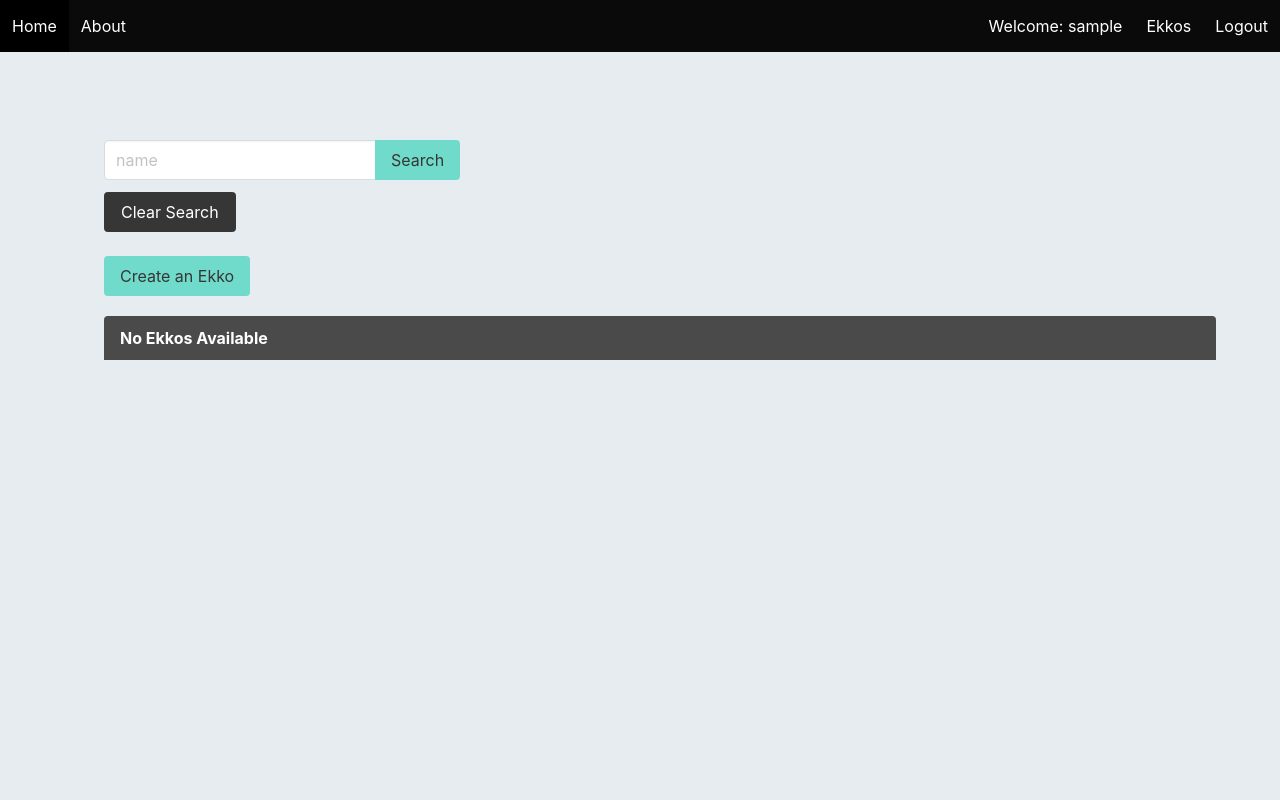
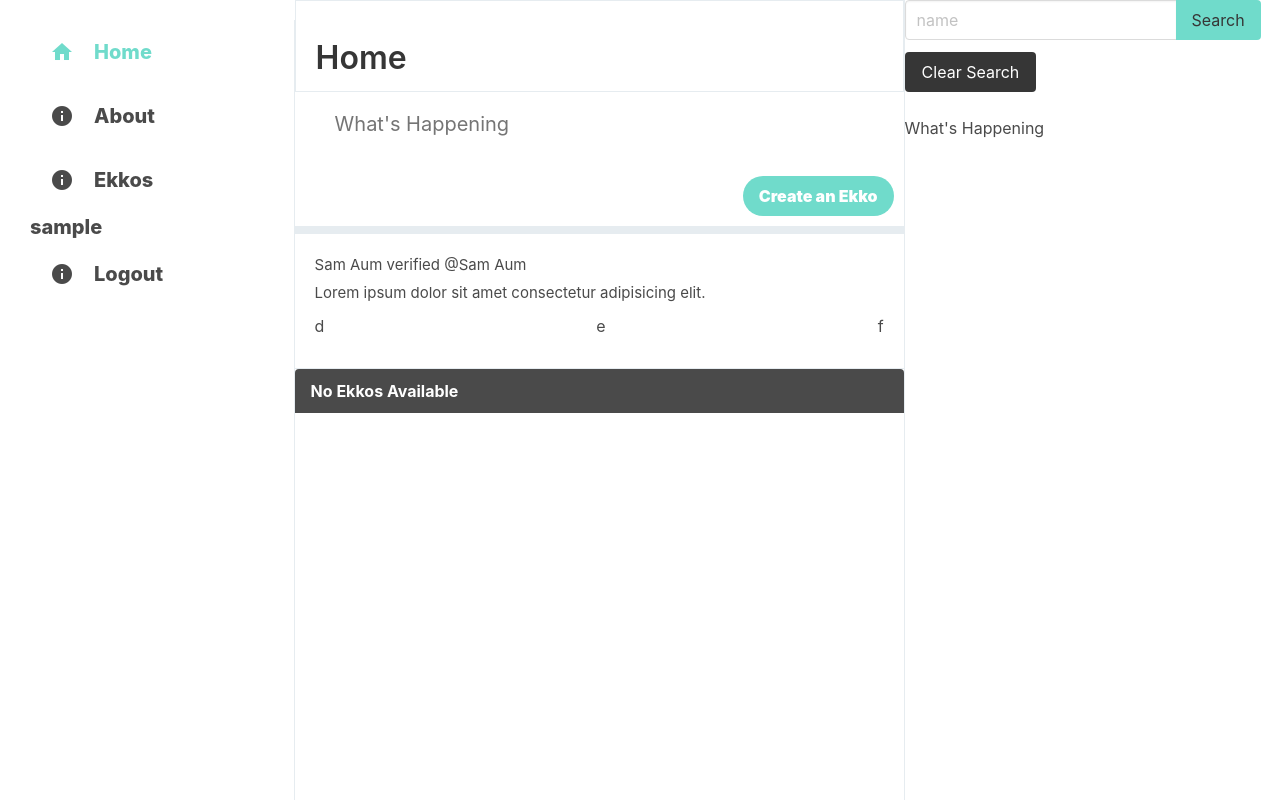
Before and after one commit to sam-aum/Echo, a Django app: page / in a window 1280 px wide. Run offline with Django 4.2, Linux system fonts and the light colour scheme; the visitor is signed in with stand-in values (Sample User, id 1); data that the repository does not hold is empty.

Commit message:
home page edit

```diff
--- a/main_app/static/styles/main.css
+++ b/main_app/static/styles/main.css
@@ -1,22 +1,17 @@
+*{
+  margin: 0;
+  padding: 0;
+  box-sizing: border-box;
+}
+
 body {
-    background-color: #e6ecf0;
-    color: #ffffff;
-    min-height: 100vh;
-  }
-
-  h1,
-  h2,
-  h3 {
-    color: rgba(112,219,203,255);
-  }
+    --ekko-background: #e6ecf0;
+    --ekko-color: rgba(112,219,203,255);
+}
 
   .container {
     padding: 40px;
     padding-right: 0;
-  }
-
-  .title {
-    color: #ffffff;
   }
 
   .gallery {
@@ -35,28 +30,14 @@ body {
     z-index: 10;
   }
 
-  img {
-    width: 100%;
-    height: 1000px;
-    object-fit: cover;
-    object-position: top;
-  }
 
-.create-button{
-    background-color: rgba(112,219,203,255);
-    border: rgba(112,219,203,255);
-    margin-bottom: 20px;
-}
 
-.search-button{
-    background-color: rgba(112,219,203,255);
-    border: rgba(112,219,203,255);
-}
+
 
 
 /* user */
 .card-header {
-  padding: 10px;
+  padding: 10px 20px;
 }
 .card-user{
   font-size: 20px;
@@ -75,7 +56,6 @@ body {
 /* source */
 .card-source-box{
     padding: 10px;
-    justify-content: space-between;
 }
 .card-source{
     font-size: 20px;
@@ -84,6 +64,165 @@ body {
 }
 
 .class-buttons{
+  display: flex;
   justify-content: space-between;
   padding: 15px 35px;
 }
+
+
+/* sidebar */
+.sidebarOption{
+  display: flex;
+  align-items: center;
+  cursor: pointer;
+}
+
+.sidebarOption .material-icons{
+  padding: 20px;
+}
+
+.sidebarOption h2{
+  font-weight: 800;
+  font-size: 20px;
+  margin-right: 20px;
+}
+
+.sidebarOption:hover{
+  background-color: var(--ekko-background);
+  border-radius: 30px;
+  color: var(--ekko-color);
+  transition: color 100ms ease-out;
+}
+
+.sidebarOption.active{
+  color: var(--ekko-color);
+}
+
+body{
+  display: flex;
+  height: 100vh;
+  max-width: 1300px;
+  margin-right: auto;
+  margin-left: auto;
+  padding: 0 10px;
+}
+
+.sidebar {
+  border-right: 1px solid var(--ekko-background);
+  flex: 0.2;
+  min-width: 250px;
+  margin-top: 20px;
+  padding-left: 20px;
+  padding-right: 20px;
+}
+
+a { color: inherit; }
+
+/* .user-info{
+
+} */
+
+
+/* Feed */
+.feed{
+  flex: 0.5;
+  border-right: 1px solid var(--ekko-background);
+  min-width: fit-content;
+  overflow-y: scroll;
+}
+
+.feed_header{
+  position: sticky;
+  top: 0;
+  background-color: white;
+  z-index: 100;
+  border: 1px solid var(--ekko-background);
+  padding: 15px 20px;
+}
+
+.feed::-webkit-scrollbar {
+  display: none;
+}
+
+.feed {
+  -ms-overflow-style: none;
+  scrollbar-width: none;
+}
+
+
+/* Ekko Box */
+.ekkobox{
+  padding-bottom: 10px;
+  border-bottom: 8px solid var(--ekko-background);;
+  padding-right: 10px
+}
+
+.ekkobox form{
+  display: flex;
+  flex-direction: column;
+}
+
+.ekkobox_input{
+  display: flex;
+  padding: 20px;
+}
+
+.ekkobox_input input{
+  flex: 1;
+  margin-left: 20px;
+  font-size: 20px;
+  border: none;
+  outline: none;
+}
+
+.create-button{
+  background-color: var(--ekko-color);
+  border: none;
+  color: white;
+  font-weight: 900;
+  border-radius: 30px;
+  width: auto;
+  height: 40px;
+  margin-top: 20px;
+  margin-left: auto;
+}
+
+/* post */
+.post{
+  display: flex;
+  align-items: flex-start;
+  border-bottom: 1px solid var(--ekko-background);
+  padding-bottom: 10px;
+}
+
+
+.post_footer{
+  display: flex;
+  justify-content: space-between;
+  margin-top: 10px;
+}
+
+.post_headerText h3{
+  font-size: 15px;
+  margin-bottom: 5px;
+}
+
+.post_headerDescription{
+  margin-bottom: 10px;
+  font-size: 15px;
+}
+
+.post_body{
+  flex: 1;
+  padding: 20px;
+}
+
+.widget{
+  flex: 0.3;
+}
+
+
+.search-button{
+  background-color: rgba(112,219,203,255);
+  border: rgba(112,219,203,255);
+}
--- a/main_app/templates/base.html
+++ b/main_app/templates/base.html
@@ -15,52 +15,74 @@
         href="https://cdnjs.cloudflare.com/ajax/libs/font-awesome/5.15.4/css/all.min.css"
         />
 
+
         <link rel="stylesheet" href="{% static 'styles/main.css' %}" />
         <script src="{% static 'scripts/main.js' %}" defer></script>
 
-        <title>Echo - {% block title %}{% endblock %}</title>
+        <link href="https://fonts.googleapis.com/icon?family=Material+Icons" rel="stylesheet"/>
+
+
+        <title>EKKO - {% block title %}{% endblock %}</title>
     </head>
     <body >
-        <nav class="navbar is-black" role="navigation" aria-label="main navigation">
+        <!-- Sidebar Section -->
+        <div class="sidebar">
+            <a href="/">
+            <div class="sidebarOption active">
+                <span class="material-icons"> home </span>
+                <h2>Home</h2>
+            </div>
+            </a>
 
-            <!-- Home -->
-            <div class="navbar-brand">
-                <a class="navbar-item" href="/">Home</a>
-                <a role="button" class="navbar-burger" aria-label="menu" aria-expanded="false">
-                    <span aria-hidden="true"></span>
-                    <span aria-hidden="true"></span>
-                    <span aria-hidden="true"></span>
-                </a>
+            <a href="/about">
+            <div class="sidebarOption">
+                <span class="material-icons"> info </span>
+                <h2>About</h2>
             </div>
-
-            <!-- About -->
-            <div class="navbar-menu navbar-start">
-                <a class="navbar-item" href="/about">About</a>
-            </div>
+            </a>
 
             <!-- Login -->
             {% if user.is_authenticated %}
-                <div class="navbar-menu navbar-end">
-                    <span class="navbar-item">Welcome: {{user.username}}</span>
-                    <a class="navbar-item" href="/ekkos">Ekkos</a>
-                    <a class="navbar-item" href="{% url 'logout' %}">Logout</a>
+                <a href="/ekkos">
+                <div class="sidebarOption">
+                    <span class="material-icons"> info </span>
+                    <h2>Ekkos</h2>
                 </div>
+                </a>
+
+                <!-- User Info -->
+                <div class="sidebarOption user-info">
+                    <h2>{{user.username}}</h2>
+                </div>
+
+                <a href="{% url 'logout' %}">
+                <div class="sidebarOption">
+                    <span class="material-icons"> info </span>
+                    <h2>Logout</h2>
+                </div>
+                </a>
+
             {% else %}
                 <div class="navbar-menu navbar-end">
-                <a class="navbar-item" href="{% url 'login' %}">Log In</a>
-                    <!--   here is our new link      -->
-                <a class="navbar-item" href="{% url 'signup' %}">Sign Up</a>
+                    <a class="navbar-item" href="{% url 'login' %}">Log In</a>
+                        <!--   here is our new link      -->
+                    <a class="navbar-item" href="{% url 'signup' %}">Sign Up</a>
                 </div>
             {% endif %}
-        </nav>
-        <div class="container">
+        </div>
+
+        <!-- Feed Sections -->
+
+
+
+
+        <!-- <div class="container"> -->
 
             {% block content %}
 
             {% endblock %}
 
-        </div>
-      </div>
-    </div>
+        <!-- </div> -->
+
   </body>
 </html>
--- a/main_app/templates/home.html
+++ b/main_app/templates/home.html
@@ -3,30 +3,55 @@
 
 {% block content %}
 
+
+
+
+<!-- Feed -->
+<div class="feed">
+    <div class="feed_header">
         <h1 class="title pt-5">{{ header }}</h1>
-
-<!-- search bar -->
-<form class="mb-5" method="get">
-
-  <div class="field has-addons">
-
-    <div class="control">
-      <input class="input" type="text" name="name" placeholder="name" />
     </div>
 
-    <div class="control">
-      <input class="button search-button" type="submit" value="Search" />
+    <div class="ekkobox">
+        <form>
+            <div class="ekkobox_input">
+                <input type="text" placeholder="What's Happening">
             </div>
-
-  </div>
-
-  <a class="button is-dark" href="{% url 'ekko_list' %}">Clear Search</a>
-
-</form>
 
             <!-- create button -->
             <a class="button  create-button" href="{% url 'ekko_create' %}">Create an Ekko</a>
+        </form>
+    </div>
 
+
+    <!-- Post -->
+    <div class="post">
+        <div class="post_avatar">
+            <!-- image here -->
+        </div>
+
+        <div class="post_body">
+            <div class="post_header">
+                <div class="post_headerText">
+                    <h3>Sam Aum
+                        <span class="post_headerSpecial">
+                            <span class="material-icon post_badge"> verified </span>@Sam Aum
+                        </span>
+                    </h3>
+                </div>
+                <div class="post_headerDescription">
+                    <p>Lorem ipsum dolor sit amet consectetur adipisicing elit.</p>
+                </div>
+            </div>
+
+            <div class="post_footer">
+                <span >d</span>
+                <span >e</span>
+                <span >f</span>
+                <!-- <span class="material-icons">f</span> -->
+            </div>
+        </div>
+    </div>
 
 
     <!-- Ekko Card -->
@@ -112,4 +137,37 @@
 
 
 
+
+
+    </div>
+
+
+<!-- Widgets -->
+<div class="widget">
+    <!-- search bar -->
+    <form class="mb-5" method="get">
+
+        <div class="field has-addons">
+
+        <div class="control">
+            <input class="input" type="text" name="name" placeholder="name" />
+        </div>
+
+        <div class="control">
+            <input class="button search-button" type="submit" value="Search" />
+        </div>
+
+        </div>
+
+        <a class="button is-dark" href="{% url 'ekko_list' %}">Clear Search</a>
+
+    </form>
+    <div class="widgets_widgetContainer">
+        <h2>What's Happening</h2>
+    </div>
+</div>
+
+
+
+
 {% endblock %}
--- a/main_app/urls.py
+++ b/main_app/urls.py
@@ -12,5 +12,6 @@ urlpatterns = [
     path('ekkos/<int:pk>/update',views.EkkoUpdate.as_view(), name="ekko_update"),
     path('ekkos/<int:pk>/delete',views.EkkoDelete.as_view(), name="ekko_delete"),
     path('accounts/signup/', views.Signup.as_view(), name="signup"),
+    path('ekkos/<int:pk>/comments/new/', views.CommentCreate.as_view(), name="comment_create"),
     # path('ekkos/<int:pk>/comment',views.EkkoComment.as_view(), name="ekko_comment"),
 ]
--- a/main_app/views.py
+++ b/main_app/views.py
@@ -11,12 +11,24 @@ from django.shortcuts import redirect
 from django.contrib.auth.decorators import login_required
 from django.utils.decorators import method_decorator
 # from django.contrib import admin
-from .models import Ekko
+from .models import Ekko, Comment
 
 
 # Create your views here.
 class Home(TemplateView):
     template_name = "home.html"
+
+    def get_context_data(self, **kwargs):
+            context = super().get_context_data(**kwargs)
+            context["ekkos"] = Ekko.objects.all()
+            name = self.request.GET.get('name')
+
+            if name != None:
+                context["ekkos"] = Ekko.objects.filter(name__icontains=name)
+            else:
+                context["ekkos"] = Ekko.objects.all()
+                context['header'] = "Home"
+            return context
 
 class About(TemplateView):
     template_name = "about.html"
@@ -96,3 +108,12 @@ class Signup(View):
         else:
             context = {"form": form}
             return render(request, "registration/signup.html", context)
+
+class CommentCreate(View):
+
+    def post(self, request, pk):
+        user = self.request.user
+        comment = request.POST.get("comment")
+        ekko = Ekko.objects.get(pk=pk)
+        Comment.objects.create(user=user, comment=comment, ekko=ekko)
+        return redirect('ekko_detail', pk=pk)
```
Also changed, not shown: main_app/models.py (+2 -5 lines), main_app/templates/ekko_detail.html (+47 -0 lines), main_app/templates/ekko_list.html (+12 -14 lines), main_app/migrations/0003_remove_comment_ekko_comment_comment_comment_and_more.py (added), main_app/migrations/0004_remove_comment_created_at_and_more.py (added), main_app/migrations/0005_remove_comment_source.py (added). Lines whose indentation alone changed are shown as unchanged.
